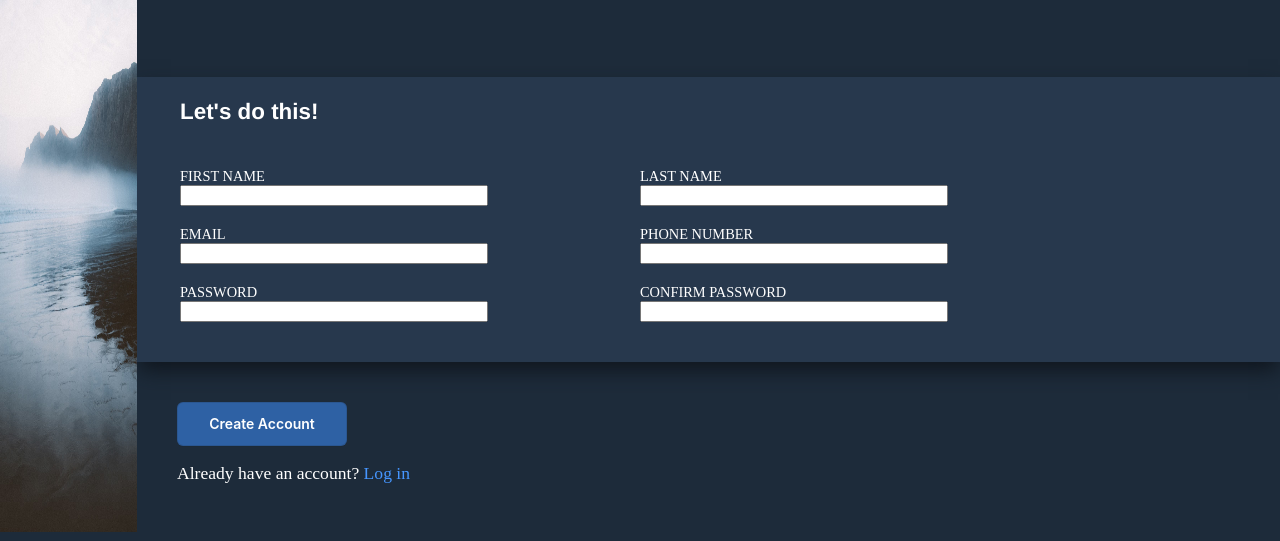
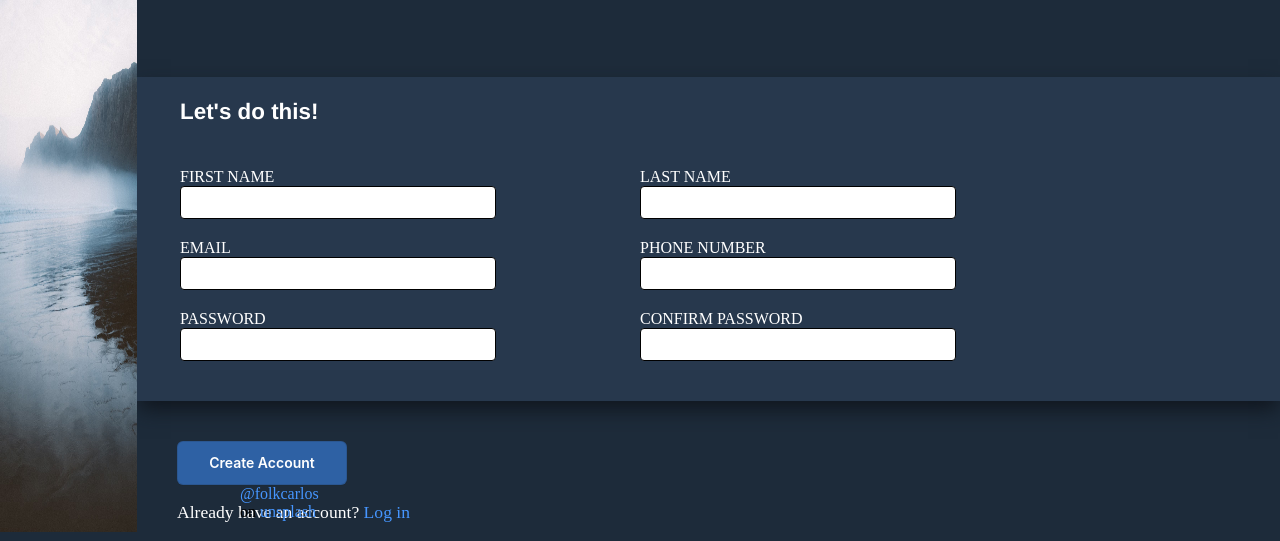
Before and after one commit to Krybouit/Project-Sign-up-Form, a plain HTML site: page index.html in a window 1280 px wide. Shown: the part 268-809 px from the top of the page. Drawn offline with Linux system fonts and the light colour scheme.

Commit message:
Add background picture credit

```diff
--- a/index.html
+++ b/index.html
@@ -14,6 +14,7 @@
                 <img id="logo" src="images/odin-lined.png" alt="">
                 <h1>Odin</h1>
             </div>
+            <p class="credits">Photo by <a href="https://unsplash.com/@folkcarlos">@folkcarlos</a> on <a href="https://unsplash.com/">unsplash</a></p>
         </div>
         <div class="right-side">
             <div class="text-section">
@@ -58,9 +59,6 @@
                 <p>Already have an account? <a href="">Log in</a></p>
             </div>
         </div>
-        <!-- <footer>
-                <p>Photo by <a href="https://unsplash.com/@folkcarlos">@folkcarlos</a>on<a href="https://unsplash.com/">unsplash</a></p>
-            </footer> -->
     </div>
 </body>
 </html>
--- a/style.css
+++ b/style.css
@@ -4,6 +4,7 @@ body {
     margin: 0%;
     background-color: #1d2b3a;
     position: relative;
+    overflow: hidden;
 }
 
 @font-face {
@@ -58,6 +59,7 @@ h1 {
 .text-section {
     font-family: 'Franklin Gothic Medium', 'Arial Narrow', Arial, sans-serif;
     font-size: 1.6rem;
+    font-weight: 600;
     color: white;
     margin-left: 200px;
     margin-top: 100px;
@@ -96,7 +98,11 @@ h1 {
 
 input {
     width: 300px;
+    padding: 8px 7px;
+    border: 1px solid #000000;
+    border-radius: 4px;
 }
+
 
 .create-button {
     margin-left: 40px;
@@ -154,3 +160,17 @@ a {
 a:link {
     text-decoration: none;
 }
+
+
+.credits {
+    margin: 0%;
+    position: absolute;
+    bottom: 20px;
+    left: 240px;
+}
+
+
+label {
+    font-size: 1rem;
+    font-weight: 500;
+}
```
